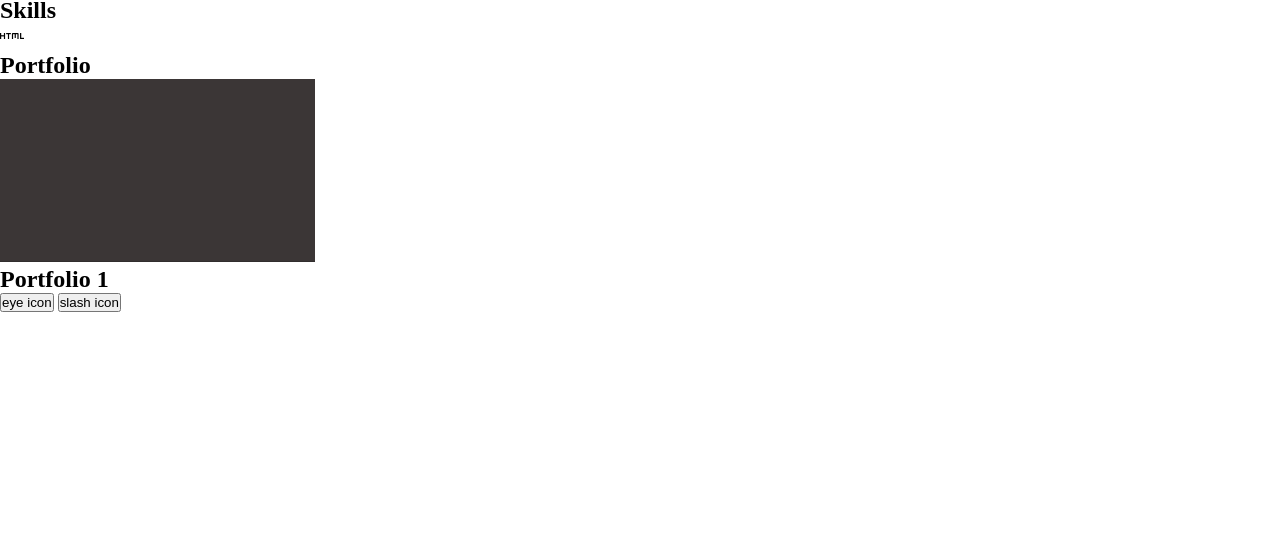
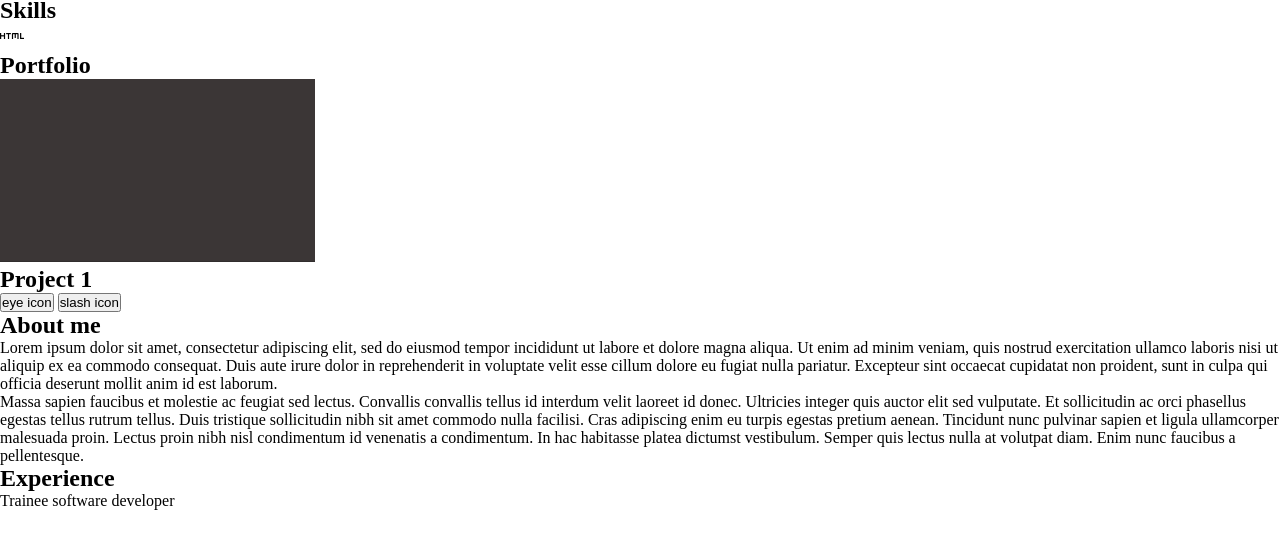
Before and after one commit to Zain-Ashfaq/Website-Portfolio, a plain HTML site: page index.html in a window 1280 px wide. Shown: the part 130-678 px from the top of the page. Drawn offline with nearby package versions, Linux system fonts and the light colour scheme.

Commit message:
Finished HTML

```diff
--- a/index.html
+++ b/index.html
@@ -43,12 +43,41 @@
             alt="Dummy picture of a grey square"
           />
         </picture>
-        <div class="this will be 1 line">
-          <h2>Portfolio 1</h2>
+        <div class="project-list">
+          <h2>Project 1</h2>
           <button>eye icon</button>
           <button>slash icon</button>
         </div>
       </section>
+      <section>
+        <div class="about-section"></div>
+        <h1>About me</h1>
+        <p>
+          Lorem ipsum dolor sit amet, consectetur adipiscing elit, sed do
+          eiusmod tempor incididunt ut labore et dolore magna aliqua. Ut enim ad
+          minim veniam, quis nostrud exercitation ullamco laboris nisi ut
+          aliquip ex ea commodo consequat. Duis aute irure dolor in
+          reprehenderit in voluptate velit esse cillum dolore eu fugiat nulla
+          pariatur. Excepteur sint occaecat cupidatat non proident, sunt in
+          culpa qui officia deserunt mollit anim id est laborum.
+        </p>
+        <p>
+          Massa sapien faucibus et molestie ac feugiat sed lectus. Convallis
+          convallis tellus id interdum velit laoreet id donec. Ultricies integer
+          quis auctor elit sed vulputate. Et sollicitudin ac orci phasellus
+          egestas tellus rutrum tellus. Duis tristique sollicitudin nibh sit
+          amet commodo nulla facilisi. Cras adipiscing enim eu turpis egestas
+          pretium aenean. Tincidunt nunc pulvinar sapien et ligula ullamcorper
+          malesuada proin. Lectus proin nibh nisl condimentum id venenatis a
+          condimentum. In hac habitasse platea dictumst vestibulum. Semper quis
+          lectus nulla at volutpat diam. Enim nunc faucibus a pellentesque.
+        </p>
+      </section>
+      <section>
+        <div class="credentials"></div>
+        <h1>Experience</h1>
+        <p>Trainee software developer</p>
+      </section>
     </main>
   </body>
 </html>
```
